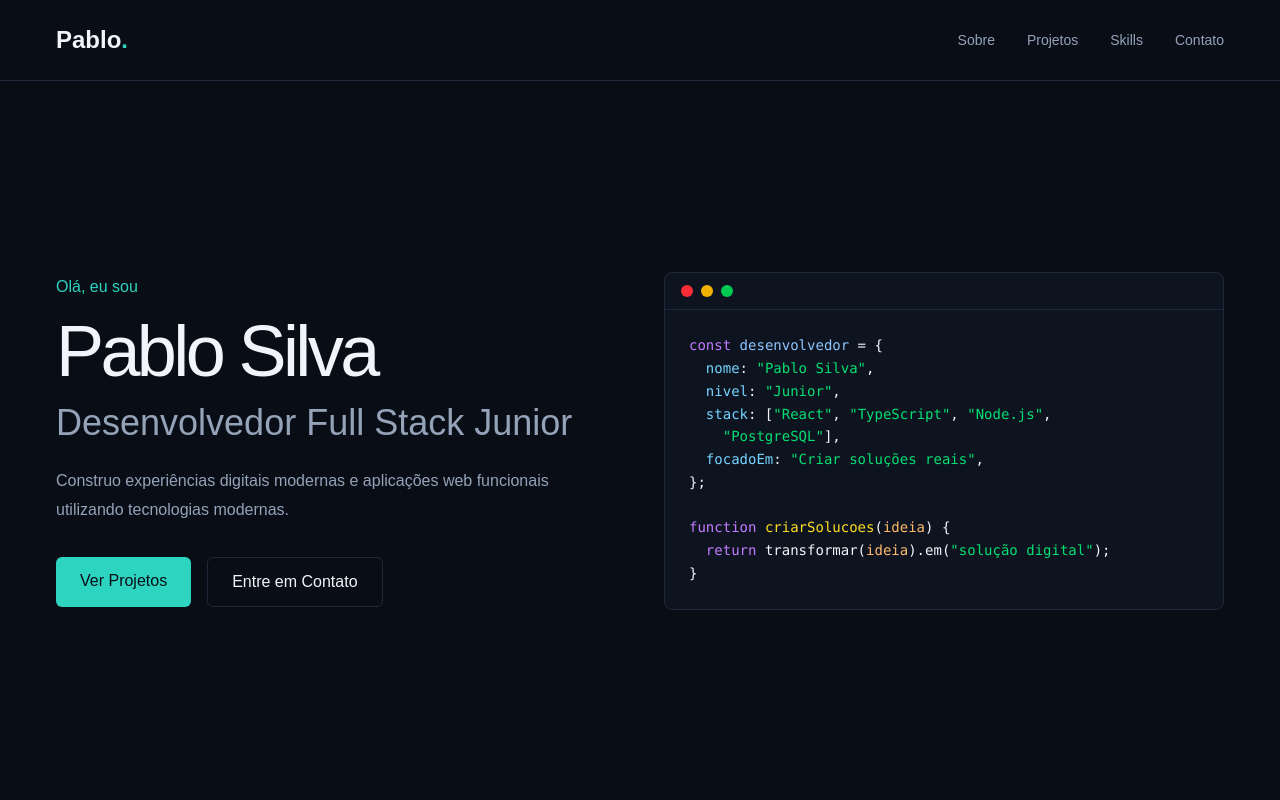
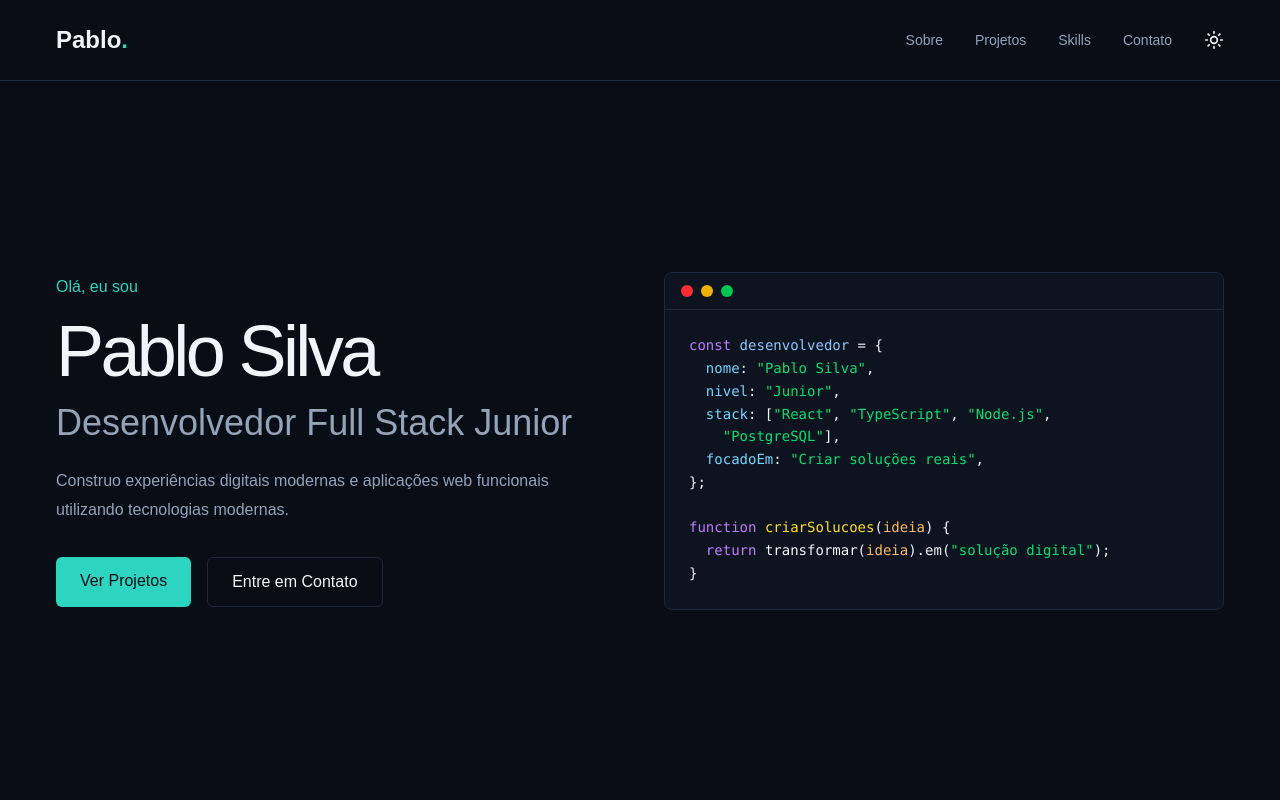
Before and after one commit to Pablosillva/portfolio-pablo-silva, a React (Vite) app in the folder portfolio/: page / in a window 1280 px wide. Shown: the top 800 px of the page. Built offline with nearby package versions, Linux system fonts and the light colour scheme.

Commit message:
feat: adiciona tema claro/escuro

```diff
--- a/portfolio/src/components/Contact/Contact.tsx
+++ b/portfolio/src/components/Contact/Contact.tsx
@@ -16,7 +16,7 @@ const links = [
         icon: Link2,
         label: "LinkedIn",
         value: "linkedin.com/in/pablo-duarte",
-        href: "https://www.linkedin.com/in/pablo-duarte-86a54321a/",
+        href: "https://www.linkedin.com/in/pablo-silva-86a54321a/",
     },
 ];
 
--- a/portfolio/src/components/Navbar/Navbar.tsx
+++ b/portfolio/src/components/Navbar/Navbar.tsx
@@ -1,8 +1,10 @@
 import { useState } from "react";
-import { Menu, X } from "lucide-react";
+import { Menu, X, Moon, Sun } from "lucide-react";
+import useTheme from "../../hooks/useTheme";
 
 function Navbar() {
   const [menuOpen, setMenuOpen] = useState(false);
+  const { theme, toggleTheme } = useTheme();
 
   const links = [
     { href: "#about", label: "Sobre" },
@@ -18,38 +20,55 @@ function Navbar() {
           Pablo<span className="text-[var(--primary)]">.</span>
         </a>
 
-        {/* Links normais - só aparecem em telas médias pra cima */}
+        {/* Desktop: links + botão de tema juntos, mesmo espaçamento */}
         <div className="hidden md:flex items-center gap-8">
           {links.map((link) => (
 
-            <a  key={link.href}
+            <a key={link.href}
               href={link.href}
               className="text-[var(--text-secondary)] text-sm no-underline hover:text-[var(--primary)] transition-colors duration-200"
             >
               {link.label}
             </a>
           ))}
+
+          <button
+            onClick={toggleTheme}
+            className="text-[var(--text-primary)] hover:text-[var(--primary)] transition-colors duration-200"
+            aria-label="Alternar tema"
+          >
+            {theme === "dark" ? <Sun size={20} /> : <Moon size={20} />}
+          </button>
         </div>
 
-        {/* Botão hambúrguer - só aparece no mobile */}
+        {/* Mobile: tema + hambúrguer */}
+        <div className="flex md:hidden items-center gap-4">
+          <button
+            onClick={toggleTheme}
+            className="text-[var(--text-primary)] hover:text-[var(--primary)] transition-colors duration-200"
+            aria-label="Alternar tema"
+          >
+            {theme === "dark" ? <Sun size={20} /> : <Moon size={20} />}
+          </button>
+
           <button
             onClick={() => setMenuOpen(!menuOpen)}
-          className="md:hidden text-[var(--text-primary)]"
+            className="text-[var(--text-primary)]"
             aria-label="Abrir menu"
           >
             {menuOpen ? <X size={24} /> : <Menu size={24} />}
           </button>
+        </div>
       </nav>
 
-      {/* Menu mobile - só aparece quando menuOpen é true */}
       {menuOpen && (
-        <div className="md:hidden absolute top-20 left-0 w-full bg-[var(--background)] border-b border-[var(--border)] flex flex-col px-5 py-6 gap-5">
+        <div className="md:hidden absolute top-16 right-5 w-56 bg-[var(--surface)] border border-[var(--border)] rounded-lg shadow-lg flex flex-col p-4 gap-1">
           {links.map((link) => (
 
-            <a  key={link.href}
+            <a key={link.href}
               href={link.href}
               onClick={() => setMenuOpen(false)}
-              className="text-[var(--text-secondary)] text-sm no-underline hover:text-[var(--primary)] transition-colors duration-200"
+              className="text-[var(--text-secondary)] text-sm no-underline hover:text-[var(--primary)] hover:bg-[var(--background)] transition-colors duration-200 px-3 py-2 rounded-md"
             >
               {link.label}
             </a>
--- /dev/null
+++ b/portfolio/src/hooks/useTheme.ts
@@ -0,0 +1,23 @@
+import { useEffect, useState } from "react";
+
+type Theme = "dark" | "light";
+
+function useTheme() {
+  const [theme, setTheme] = useState<Theme>(() => {
+    const saved = localStorage.getItem("theme");
+    return (saved as Theme) || "dark";
+  });
+
+  useEffect(() => {
+    document.documentElement.classList.toggle("light", theme === "light");
+    localStorage.setItem("theme", theme);
+  }, [theme]);
+
+  const toggleTheme = () => {
+    setTheme((prev) => (prev === "dark" ? "light" : "dark"));
+  };
+
+  return { theme, toggleTheme };
+}
+
+export default useTheme;
--- a/portfolio/src/index.css
+++ b/portfolio/src/index.css
@@ -20,6 +20,20 @@ body {
   font-family: Arial, sans-serif;
 }
 
+:root.light {
+  --background: #cafad1;
+  --surface: #cbe4cf;
+  --primary: #0d9488;
+  --text-primary: #0f172a;
+  --text-secondary: #475569;
+  --border: #c1c2c5;
+}
+
+body {
+  background-color: var(--background);
+  transition: background-color 0.3s ease, color 0.3s ease;
+}
+
 @keyframes fadeInUp {
   from {
     opacity: 0;
```
Lines whose indentation alone changed are shown as unchanged.
